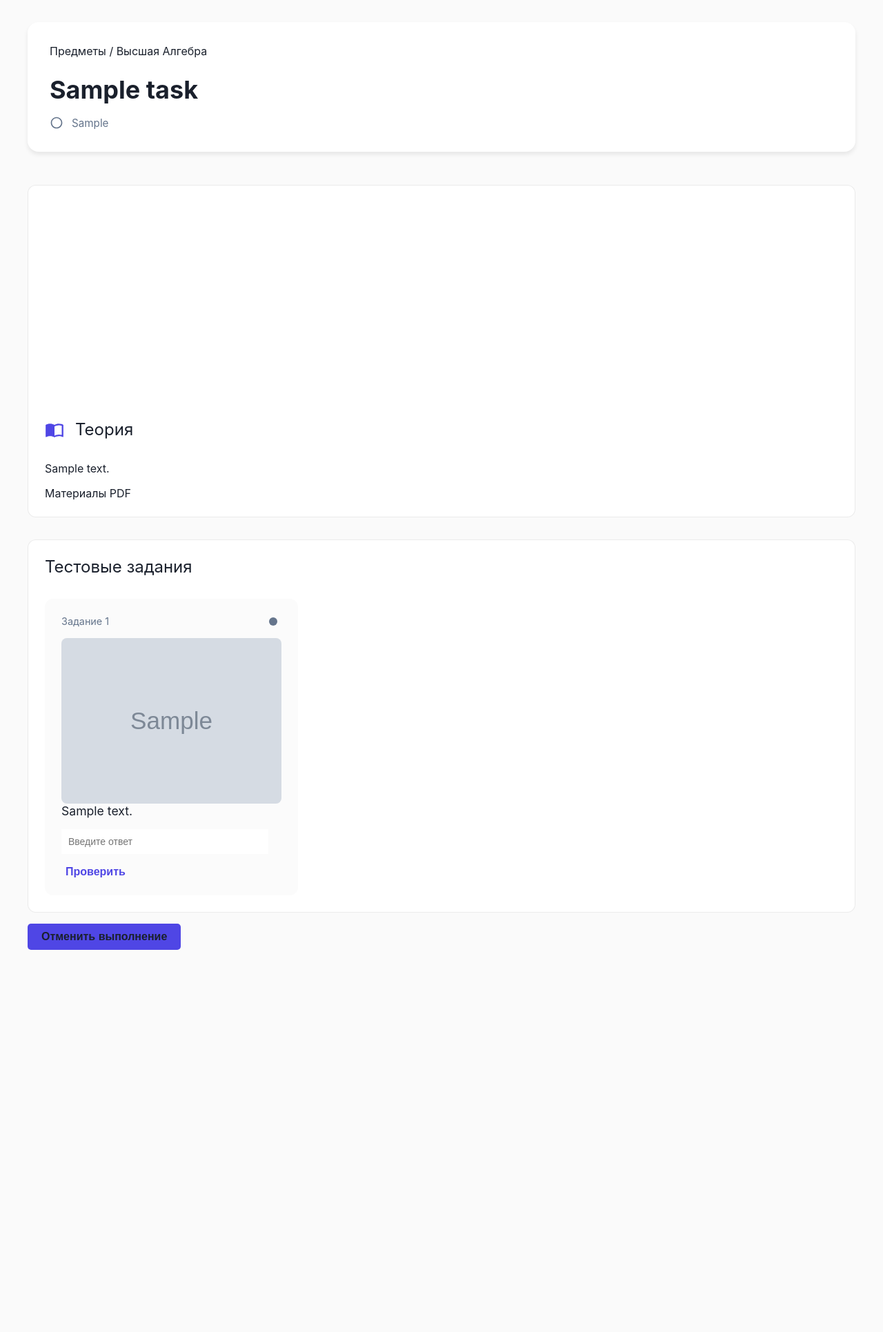
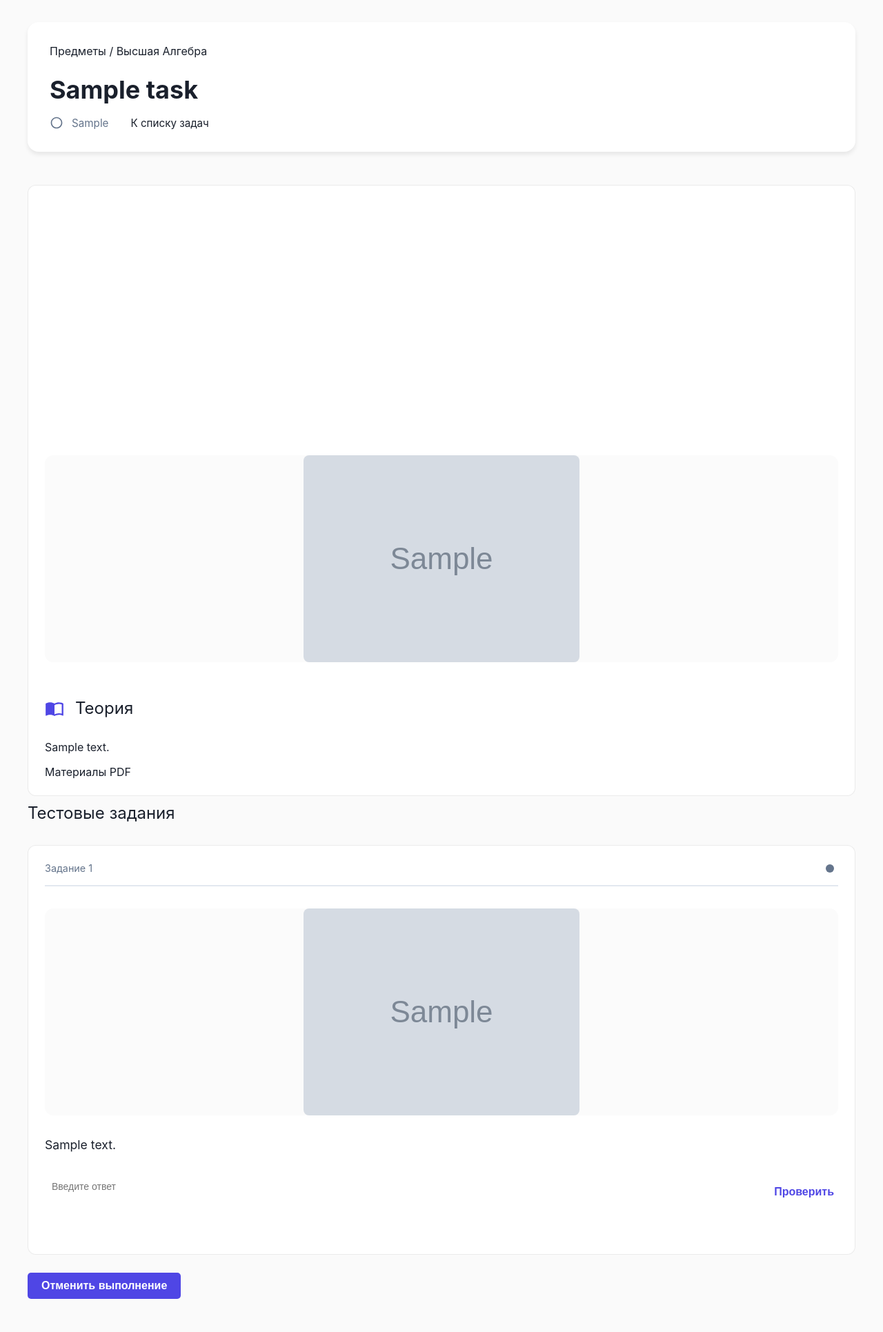
Before and after one commit to lemual0421/Sotochka, a Django app: a page that uses Sotochka/templates/tasks/task_detail.html in a window 1280 px wide. Shown: the whole page at 69% size. Before the commit the page ends 1377 px from the top, so only its background shows below. Run offline with Django 5.2, Linux system fonts and the light colour scheme; data comes from the database, SQL or seed files in the repository; tables that the repository leaves empty hold one stand-in row (values such as "Sample post"); grey boxes marked "Sample" are stand-in pictures; parts of the project's set-up code (start-up, migrations or seed data) failed here and were passed over.

Commit message:
add something

```diff
--- a/Sotochka/Sotochka/settings.py
+++ b/Sotochka/Sotochka/settings.py
@@ -116,4 +116,3 @@
 # https://docs.djangoproject.com/en/5.2/ref/settings/#default-auto-field
 
 DEFAULT_AUTO_FIELD = "django.db.models.BigAutoField"
-AUTH_USER_MODEL = 'tasks.CustomUser'
--- a/Sotochka/static/css/base.css
+++ b/Sotochka/static/css/base.css
@@ -357,26 +334,141 @@
     margin-right: 1rem;
 }
 
+.assignment-card {
+    background: var(--card-bg);
+    border-radius: 12px;
+    padding: 1.5rem;
+    transition: transform 0.2s ease, box-shadow 0.2s ease;
+    border: 1px solid var(--shadow-color);
+    margin-bottom: 10px;
+}
+/* Обновленные стили для карточек заданий */
 .assignments-grid {
     display: grid;
     grid-template-columns: repeat(auto-fill, minmax(300px, 1fr));
     gap: 1.5rem;
 }
 
-.assignment-card {
+.card {
+    width: 100%;
     background: var(--card-bg);
-    border-radius: 12px;
-    padding: 1.5rem;
-    transition: transform 0.2s ease, box-shadow 0.2s ease;
-    border: 1px solid var(--shadow-color);
+    border-radius: 16px;
+    padding: 2rem;
+    box-shadow: 0 8px 24px var(--shadow-color);
+    border: 1px solid var(--border-color);
+    transition: transform 0.3s ease;
 }
-.card{
-    width: fit-content;
+
+.card:hover {
+    transform: translateY(-5px);
+}
+
+/* Стили для контента внутри карточки */
+.assignment-header {
+    margin-bottom: 1.5rem;
+    display: flex;
+    justify-content: space-between;
+    align-items: center;
+    border-bottom: 2px solid var(--border-color);
+    padding-bottom: 1rem;
+}
+
+.task-image {
+    margin: 2rem 0;
+    text-align: center;
     background: var(--bg2-color);
     border-radius: 12px;
-    padding: 1.5rem;
-    transition: transform 0.2s ease, box-shadow 0.2s ease;
-    border: 1px solid var(--shadow-color 0.1);
+}
+
+.task-image img {
+    max-width: 100%;
+    height: auto;
+    border-radius: 8px;
+    box-shadow: 0 4px 12px rgba(0, 0, 0, 0.1);
+}
+
+.quiz-controls {
+    display: grid;
+    grid-template-columns: 1fr auto;
+    gap: 1.5rem;
+    margin-top: 2rem;
+    align-items: center;
+}
+
+.form-control {
+    width: 100%;
+    padding: 1rem;
+    border: 2px solid var(--border-color);
+    border-radius: 12px;
+    font-size: 1rem;
+    background: var(--bg2-color);
+    color: var(--text-color);
+    transition: border-color 0.3s ease;
+}
+
+.form-control:focus {
+    outline: none;
+    border-color: var(--primary-color);
+    box-shadow: 0 0 0 3px rgba(79, 70, 229, 0.1);
+}
+
+
+
+.quiz-feedback {
+    margin-top: 1.5rem;
+    padding: 1rem;
+    border-radius: 8px;
+    font-weight: 600;
+}
+
+.quiz-feedback:not(:empty) {
+    background: var(--bg2-color);
+    border: 2px solid transparent;
+}
+
+/* Адаптивность */
+@media (max-width: 1024px) {
+    .card {
+        padding: 1.5rem;
+    }
+}
+
+@media (max-width: 768px) {
+    .quiz-controls {
+        grid-template-columns: 1fr;
+    }
+    .task-image {
+        margin: 1rem 0;
+    }
+}
+
+@media (max-width: 480px) {
+    .card {
+        padding: 1rem;
+        border-radius: 12px;
+    }
+
+    .assignment-header {
+        flex-direction: column;
+        align-items: flex-start;
+        gap: 0.5rem;
+    }
+}
+
+/* Анимации */
+@keyframes slideIn {
+    from {
+        opacity: 0;
+        transform: translateY(20px);
+    }
+    to {
+        opacity: 1;
+        transform: translateY(0);
+    }
+}
+
+.card {
+    animation: slideIn 0.6s ease forwards;
 }
 .assignment-card:hover {
     transform: translateY(-3px);
@@ -529,9 +609,10 @@
     border-radius: 5px;
     cursor: pointer;
     background-color: var(--primary-color);
-    color: var(--text-color);
+    color: white;
 }
 .btn-check{
+    padding:  rem;
     margin-top: 1rem;
     display: inline-block;
     font-size: 16px;
--- a/Sotochka/tasks/models.py
+++ b/Sotochka/tasks/models.py
@@ -1,6 +1,5 @@
 from django.db import models
 from django.utils.text import slugify
-from django.contrib.auth.models import AbstractUser
 
 class Subject(models.Model):
     name = models.CharField(max_length=200)
@@ -46,8 +45,5 @@
     correct_answer = models.TextField()
     image = models.ImageField(upload_to='images/', null=True, blank=True)
 
-class CustomUser(AbstractUser):
-    phone = models.CharField(max_length=20, blank=True)
-    avatar = models.ImageField(upload_to='avatars/', blank=True, null=True)
 
     # Добавьте другие поля по необходимости
--- a/Sotochka/tasks/views.py
+++ b/Sotochka/tasks/views.py
@@ -3,7 +3,7 @@
 from datetime import timedelta
 from django.shortcuts import get_object_or_404
 from django.contrib import messages
-from .models import Subject, Task, Question, StudyMaterial
+from .models import Subject, Task, Question,StudyMaterial
 from django.http import JsonResponse
 from django.views.decorators.csrf import csrf_exempt
 
@@ -78,6 +78,7 @@
             'today': timezone.now().date(),
             'image': task.image,
             'pdf': task.pdf,
+            'slug' : task.subject.slug,
             'video_url': task.video_url,
         })
         return context
--- a/Sotochka/templates/tasks/subject_detail.html
+++ b/Sotochka/templates/tasks/subject_detail.html
@@ -22,10 +22,12 @@
                     </svg>
                     <span>До экзамена: {{ subject.days_until }} дней</span>
                 </div>
+                <div class="meta-item"><a href="{% url 'tasks:subject_list' %}" class="btn btn-small">К списку предметов</a></div>
             </div>
         </div>
+
         <div class="progress-circle">
-            <svg viewBox="0 0 36 36">
+            <svg viewBox="0 0 36 36" width="120" height="120" preserveAspectRatio="xMidYMid meet">
                 <path class="circle-bg"
                     d="M18 2.0845
                     a 15.9155 15.9155 0 0 1 0 31.831
--- a/Sotochka/templates/tasks/task_detail.html
+++ b/Sotochka/templates/tasks/task_detail.html
@@ -23,6 +23,9 @@
                         </svg>
                         {{ task.topic }}
                     </div>
+                    <div class="meta-item">
+                        <a href="{% url 'tasks:subject_detail' slug=subject.slug %}" class="btn btn-small">К списку задач</a>
+                    </div>
                 </div>
             </div>
         </header>
@@ -36,7 +39,17 @@
             </div>
             {% endif %}
 
+            {% if image %}
+            <br>
+            <div class="task-image">
+                <a href="{{ image.url }}">
+                    <img src="{{ image.url }}" alt="Иллюстрация к заданию">
+                </a>
+
+            </div>
+            {% endif %}
             <!-- Теория -->
+            <br>
             <div class="section-title">
                 <svg class="title-icon" viewBox="0 0 24 24">
                     <path d="M21 5c-1.11-.35-2.33-.5-3.5-.5-1.95 0-4.05.4-5.5 1.5-1.45-1.1-3.55-1.5-5.5-1.5S2.45 4.9 1 6v14.65c0 .25.25.5.5.5.1 0 .15-.05.25-.05C3.1 20.45 5.05 20 6.5 20c1.95 0 4.05.4 5.5 1.5 1.35-.85 3.8-1.5 5.5-1.5 1.65 0 3.35.3 4.75 1.05.1.05.15.05.25.05.25 0 .5-.25.5-.5V6c-.6-.45-1.25-.75-2-1zm0 13.5c-1.1-.35-2.3-.5-3.5-.5-1.7 0-4.15.65-5.5 1.5V8c1.35-.85 3.8-1.5 5.5-1.5 1.2 0 2.4.15 3.5.5v11.5z"/>
@@ -50,22 +63,19 @@
             <!-- PDF материалы -->
             {% if pdf %}
             <div class="task-pdf">
-                <a href="{{ pdf.url }}" target="_blank" class="btn">
+                <a href="{{ pdf.url }}" target="_blank" class="btn" style="color: var(--prim);">
                     Материалы PDF
                 </a>
             </div>
             {% endif %}
         </section>
-
+        <div>
         <!-- Тестовые задания -->
-        <section class="assignment-card assignments-section">
             <div class="section-title">
                 Тестовые задания
             </div>
-
-            <div class="assignments-grid">
                 {% for question in questions %}
-                <div class="card">
+                <div class="assignment-card">
                     <div class="assignment-header">
                         <span class="assignment-number">Задание {{ forloop.counter }}</span>
                         <button class="quiz-hint" data-correct="{{ question.correct_answer|escapejs }}">
@@ -74,9 +84,9 @@
                         </button>
                     </div>
 
-                    {% if image %}
+                    {% if question.image %}
                     <div class="task-image">
-                        <img src="{{ image.url }}" alt="Иллюстрация к заданию">
+                        <img src="{{ question.image.url }}" alt="Иллюстрация к заданию">
                     </div>
                     {% endif %}
 
@@ -107,13 +117,9 @@
                             Проверить
                         </button>
                     </div>
-
                 <div class="quiz-feedback"></div>
                 </div>
                 {% endfor %}
-            </div>
-        </section>
-
         <!-- Кнопка завершения -->
         <div class="task-actions">
             <form id="toggle-task-form" method="post" class="btn-new" action="{% url 'tasks:toggle_task_completion' task.id %}">
@@ -176,40 +182,57 @@
 
 <script>
     document.addEventListener('DOMContentLoaded', function() {
-    // Проверка ответов
+        // Проверка ответов для всех вопросов
         document.querySelectorAll('.btn-check').forEach(btn => {
             btn.addEventListener('click', function() {
-            const quizCard = this.closest('.assignment-card');
-            const input = quizCard.querySelector('.form-control');
-            const feedback = quizCard.querySelector('.quiz-feedback');
-            const correctAnswer = quizCard.querySelector('.quiz-hint').dataset.correct;
+                // Находим родительскую карточку конкретного вопроса
+                const questionCard = this.closest('.assignment-card');
+                const input = questionCard.querySelector('.form-control');
+                const feedback = questionCard.querySelector('.quiz-feedback');
+                const correctAnswer = questionCard.querySelector('.quiz-hint').dataset.correct;
+                const answerType = input.dataset.type;
 
-            // Логика проверки ответа
+                // Логика проверки ответа с учетом типа вопроса
                 let isCorrect = false;
-            const userAnswer = input.value.trim();
+                const userAnswer = input.value.trim().replace(/\s+/g, ''); // Удаляем все пробелы
 
-            if (correctAnswer === userAnswer) {
-                isCorrect = true;
-            } else if (input.dataset.type === 'matrix') {
                 try {
-                    const userMatrix = JSON.parse(userAnswer);
-                    const correctMatrix = JSON.parse(correctAnswer);
+                    switch(answerType) {
+                        case 'number':
+                            // Сравнение чисел с учетом плавающей точки
+                            isCorrect = parseFloat(userAnswer) === parseFloat(correctAnswer);
+                            break;
+
+                        case 'matrix':
+                            // Парсим и сравниваем структуры матриц
+                            const userMatrix = JSON.parse(userAnswer.toLowerCase());
+                            const correctMatrix = JSON.parse(correctAnswer.toLowerCase());
                             isCorrect = JSON.stringify(userMatrix) === JSON.stringify(correctMatrix);
-                } catch (e) {
+                            break;
+
+                        case 'text':
+                        default:
+                            // Текстовое сравнение без учета регистра
+                            isCorrect = userAnswer.toLowerCase() === correctAnswer.toLowerCase();
+                    }
+                } catch(e) {
+                    // В случае ошибки парсинга (например, невалидный JSON)
                     isCorrect = false;
                 }
-            }
 
-            feedback.textContent = isCorrect ? '✓ Верно!' : '✕ Неверно';
+                // Отображение результата
+                feedback.textContent = isCorrect ? '✓ Верно!' : `✕ Неверно (Правильно: ${correctAnswer})`;
                 feedback.style.color = isCorrect ? 'var(--primary-color)' : '#ef4444';
                 input.style.borderColor = isCorrect ? 'var(--primary-color)' : '#ef4444';
             });
         });
 
-    // Показать правильный ответ
+        // Показать правильный ответ для конкретного вопроса
         document.querySelectorAll('.quiz-hint').forEach(btn => {
             btn.addEventListener('click', function() {
-            alert(`Правильный ответ: ${this.dataset.correct}`);
+                const questionCard = this.closest('.card');
+                const correctAnswer = questionCard.querySelector('.quiz-hint').dataset.correct;
+                alert(`Правильный ответ: ${correctAnswer}`);
             });
         });
     });
```
Also changed, not shown: other parts of Sotochka/static/css/base.css (+40 -75 lines), Sotochka/tasks/admin.py (+5 -5 lines), Sotochka/tasks/migrations/0010_alter_studymaterial_subject.py (added), 1 other file. Lines whose indentation alone changed are shown as unchanged.
